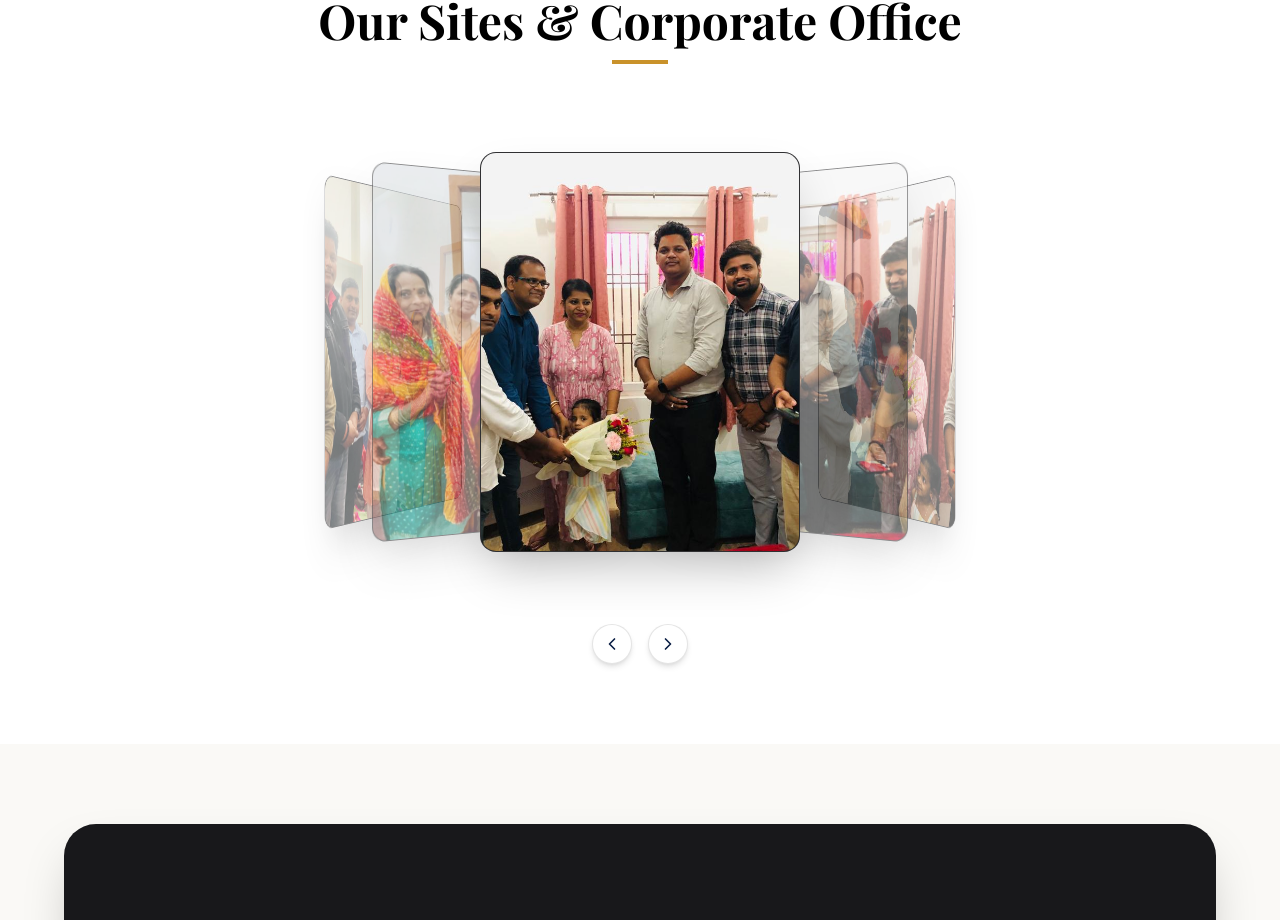
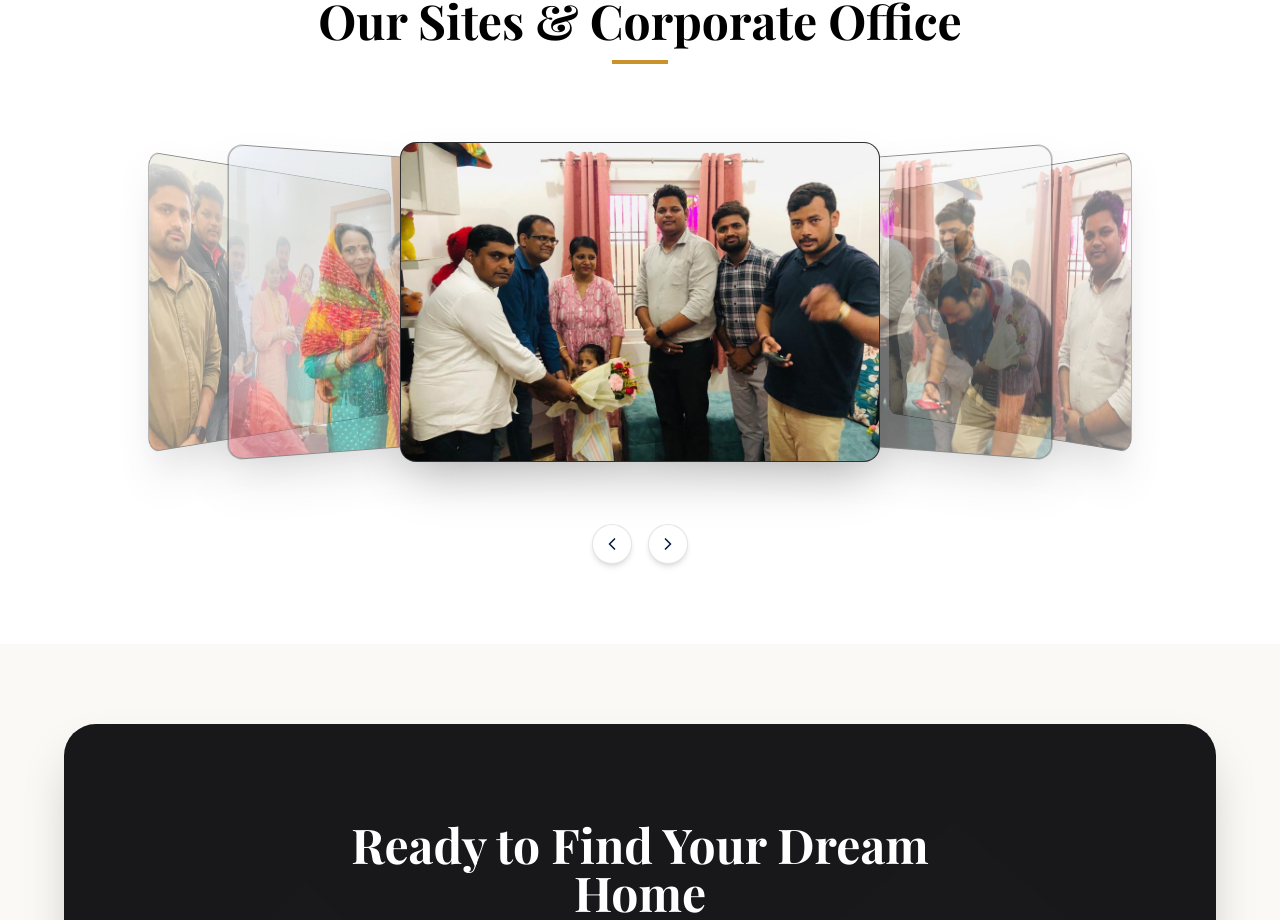
Before and after one commit to ramtajogii/realstate, a Next.js app: page / in a window 1280 px wide. Shown: the part 2848-3768 px from the top of the page. Built offline with nearby package versions, Linux system fonts and the light colour scheme.

Commit message:
increase the widht of welcome image

```diff
--- a/app/page.tsx
+++ b/app/page.tsx
@@ -477,7 +477,7 @@ export default function HomePage() {
 
           {/* 3D Cover Flow Slider */}
           <div className="relative w-full flex flex-col items-center justify-center">
-            <div className="relative flex items-center justify-center h-[350px] md:h-[480px] w-full overflow-visible [perspective:1200px] [transform-style:preserve-3d]">
+            <div className="relative flex items-center justify-center h-[250px] md:h-[380px] w-full overflow-visible [perspective:1200px] [transform-style:preserve-3d] [--welcome-offset:110px] md:[--welcome-offset:220px]">
               {welcomeImages.map((src, index) => {
                 let diff = index - activeWelcome;
                 const len = welcomeImages.length;
@@ -490,7 +490,6 @@ export default function HomePage() {
                 // 3D Coverflow styling calculations
                 const rotateY = diff * -35;
                 const translateZ = absDiff * -150;
-                const translateX = diff * 150; // default offset
                 const opacity = diff === 0 ? 1 : 0.55;
                 const zIndex = 10 - absDiff;
 
@@ -498,10 +497,10 @@ export default function HomePage() {
                   <div
                     key={index}
                     onClick={() => setActiveWelcome(index)}
-                    className="absolute w-[220px] h-[290px] md:w-[320px] md:h-[400px] rounded-2xl overflow-hidden shadow-2xl transition-all duration-500 ease-in-out cursor-pointer select-none bg-zinc-900 border border-white/10"
+                    className="absolute w-[280px] h-[190px] md:w-[480px] md:h-[320px] rounded-2xl overflow-hidden shadow-2xl transition-all duration-500 ease-in-out cursor-pointer select-none bg-zinc-900 border border-white/10"
                     style={{
                       transform: isVisible
-                        ? `translateX(${translateX}px) translateZ(${translateZ}px) rotateY(${rotateY}deg)`
+                        ? `translateX(calc(${diff} * var(--welcome-offset))) translateZ(${translateZ}px) rotateY(${rotateY}deg)`
                         : 'scale(0.5) translateZ(-400px)',
                       opacity: isVisible ? opacity : 0,
                       zIndex: zIndex,
@@ -512,7 +511,7 @@ export default function HomePage() {
                       src={src}
                       alt={`Dalan Welcome ${index + 1}`}
                       fill
-                      sizes="(max-w-768px) 220px, 320px"
+                      sizes="(max-w-768px) 280px, 480px"
                       className="object-cover"
                       draggable={false}
                     />
```
